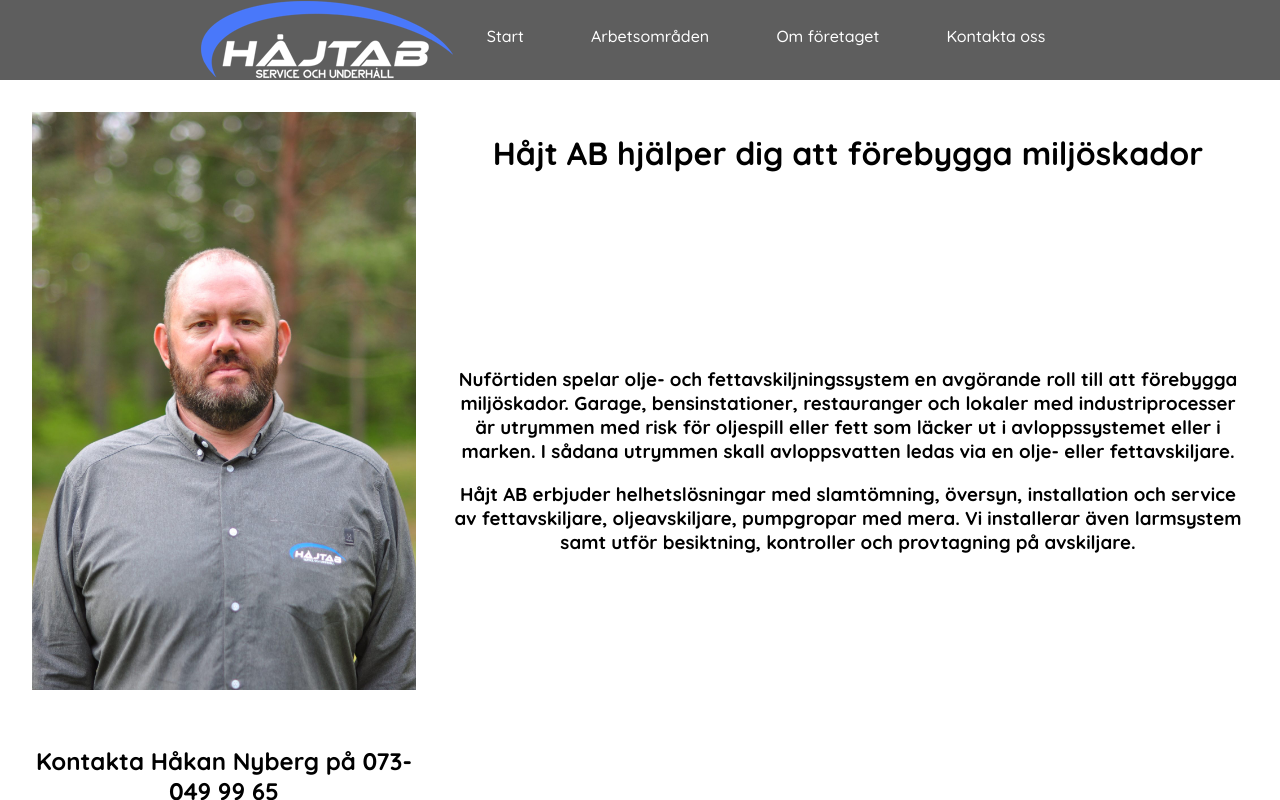
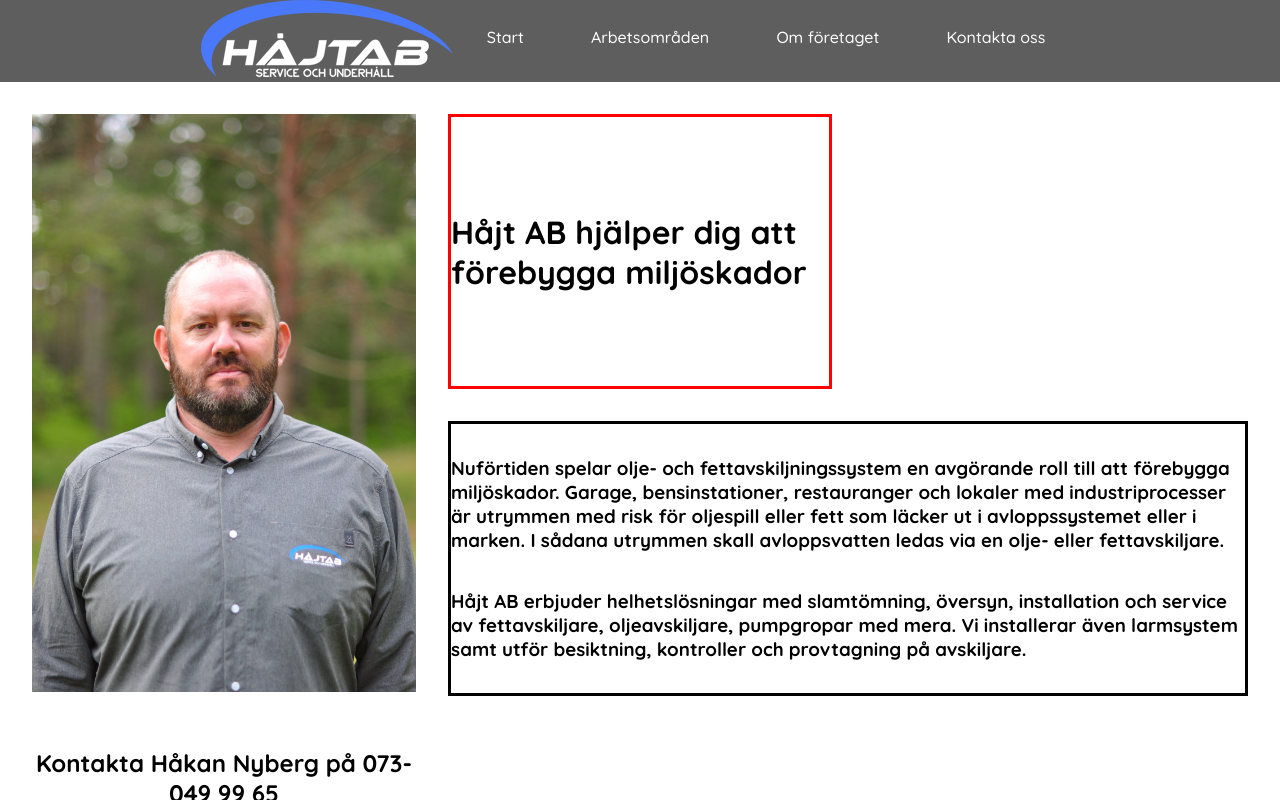
Before and after one commit to djnoodle/hajtabiths, a plain HTML site: page index.html in a window 1280 px wide. Drawn offline with Linux system fonts and the light colour scheme.

Commit message:
last minut canges

```diff
--- a/index.html
+++ b/index.html
@@ -4,14 +4,16 @@
     <meta charset="UTF-8" />
     <meta http-equiv="X-UA-Compatible" content="IE=edge" />
     <meta name="viewport" content="width=device-width, initial-scale=1.0" />
-    <meta name="description" content="Här hittar ni larm till oljeavskiljare / fettavskiljare" />
+    <meta
+      name="description"
+      content="Här hittar ni larm till oljeavskiljare / fettavskiljare"/>
     <link rel="stylesheet" href="stylesheet.css" />
-    <title>Hajtab</title>
+    <title>Håjtab</title>
     <!-- Validerad ovanför 15/9-22 -->
   </head>
   <body>
-    <nav class="navbar" aria-label=”huvudmeny”>
-      <img src="images/Hajtab-logo-white.png" alt="Logo" />
+    <nav class="navbar" aria-label="”huvudmeny”">
+      <a href="index.html"><img src="images/Hajtab-logo-white.png" title="Håjtab" alt="Logo"/></a>
       <!--Länkarna i navbar-->
       <div class="navbar-links">
         <ul>
--- a/stylesheet.css
+++ b/stylesheet.css
@@ -72,7 +72,7 @@ html {
 /*Gör så att bilden är responsive i alla lägen*/
 .responsive {
   width: 100%;
-  max-width: 1000px;
+  max-width: 100%;
   height: auto;
 }
 /*Validerad ovanför 15/9-22*/
@@ -82,6 +82,7 @@ html {
   margin: 2rem;
   gap: 2rem;
   grid-template-columns: repeat(3, 1fr);
+  grid-template-rows: repeat(3, 0.5fr);
 }
 
 .grid-item-1 {
@@ -89,17 +90,24 @@ html {
 }
 
 .grid-item-2 {
-  grid-column: span 2;
-  text-align: center;
+  border: solid red;
+  grid-column: span 1;
+  display: flex;
+  align-items: center;
+  justify-content: center;
 }
 
 .grid-item-3 {
-  grid-column: span 2;
-  text-align: center;
+  border: solid #000000;
+  grid-column-start: span 2;
+  display: flex;
+  flex-direction: column;
+  align-items: center;
+  justify-content: center;
 }
 
 .grid-item-4 {
-  grid-row: 3;
+  grid-column-start: 1;
   text-align: center;
 }
 
```
Also changed, not shown: kontakt.html (+7 -4 lines), villkor.html (+7 -4 lines).
